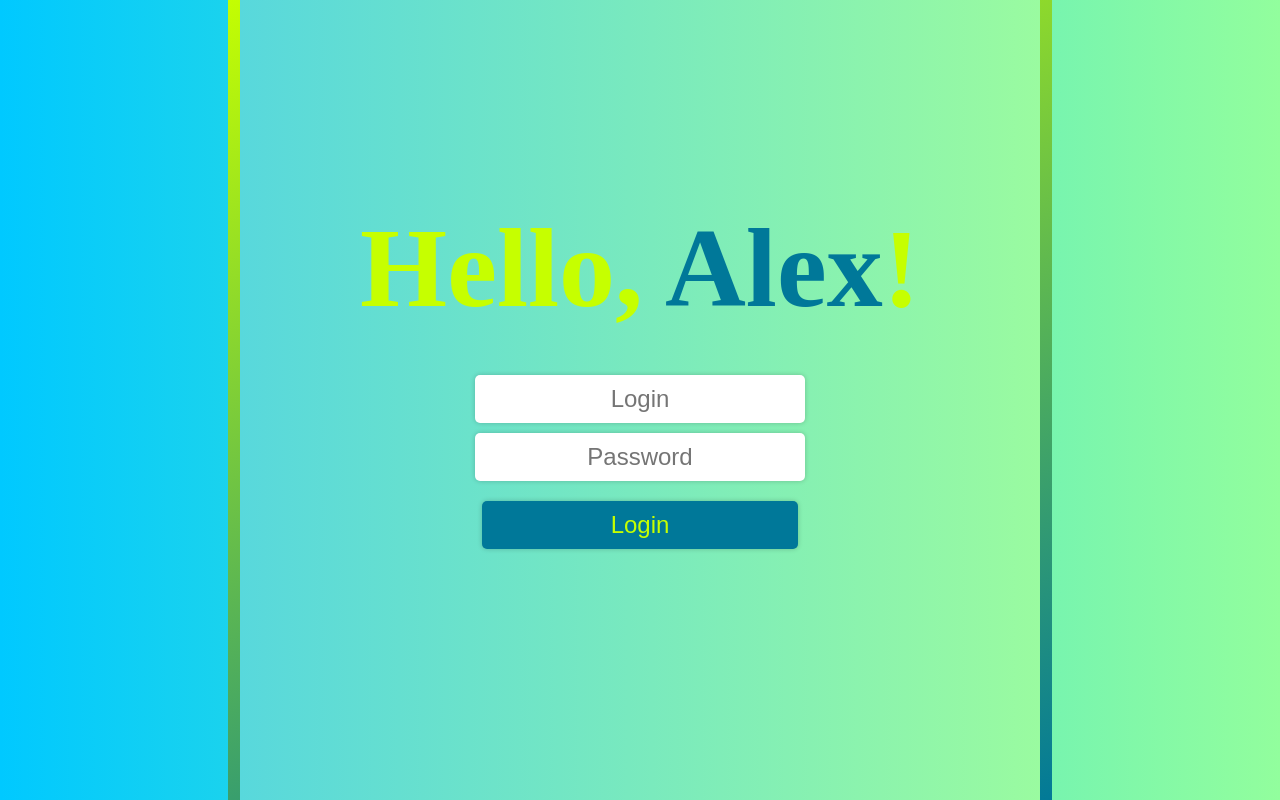
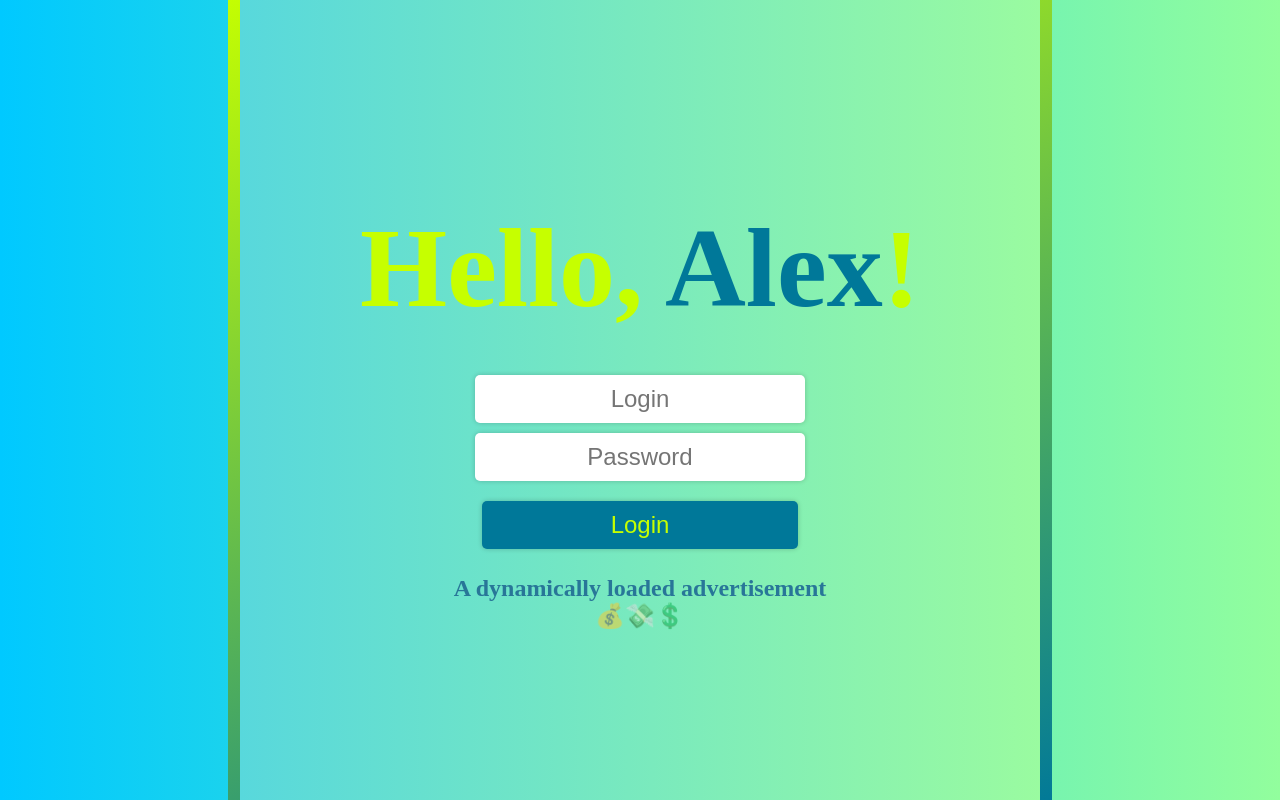
Before and after one commit to AlexMelw/learn-webpack, a React app: page / in a window 1280 px wide. Shown: the top 800 px of the page. Built offline with nearby package versions, Linux system fonts and the light colour scheme.

Commit message:
Add dynamic module loading

```diff
--- a/src/components/App.jsx
+++ b/src/components/App.jsx
@@ -1,5 +1,7 @@
-import React from 'react';
+import React, { useState } from 'react';
+
 import { useLoginForm } from '../hooks/useLoginForm';
+import { Loading } from './Loading.jsx';
 
 export const App = ({ name }) => {
 
@@ -10,6 +12,13 @@ export const App = ({ name }) => {
         handlePasswordChange,
         handleLoginBtnClick,
     } = useLoginForm();;
+
+    const [Announcement, setAnnouncement] = useState(null);
+
+    setTimeout(() => {
+        import("./DynamicAnnouncement")
+            .then(({ DynamicAnnouncement }) => setAnnouncement(() => DynamicAnnouncement));
+    }, 3000);
 
     return (
         <div style={{
@@ -95,6 +104,9 @@ export const App = ({ name }) => {
                         Login
                     </button>
                 </div >
+
+                {Announcement && <Announcement /> || <Loading />}
+
             </div>
 
         </div>
--- /dev/null
+++ b/src/components/DynamicAnnouncement.jsx
@@ -0,0 +1,26 @@
+import React from 'react';
+
+export const DynamicAnnouncement = () => {
+
+    return (
+        <div style={{
+            textAlign: 'center',
+            fontSize: '1.5rem',
+            color: '#287698',
+            fontWeight: 'bold',
+        }}>
+            <p style={{
+                margin: 0,
+                marginTop: '1.625rem',
+            }}>
+                A dynamically loaded advertisement
+            </p>
+            <p style={ {
+                opacity: 0.5,
+                margin: 0,
+            }}>
+                💰💸💲
+            </p>
+        </div>
+    )
+};
--- /dev/null
+++ b/src/components/Loading.jsx
@@ -0,0 +1,43 @@
+import React, { useState, useEffect } from 'react';
+import "../styles.scss";
+
+export const Loading = () => {
+    const [loadingText, setLoadingText] = useState("Loading");
+
+
+    useEffect(() => {
+
+        let timeoutId = null;
+
+        const setTimer = () => {
+            timeoutId = setTimeout(() => {
+                setLoadingText(prev => {
+                    const loadingText = 'Loading...';
+
+                    if (prev === loadingText) {
+                        return '';
+                    }
+
+                    return prev + loadingText.charAt(prev.length);
+                });
+
+                setTimer();
+            }, 100);
+        };
+
+        setTimer();
+
+        return () => clearTimeout(timeoutId); // Clean up on component unmount
+    }, []);
+
+    return (
+        <p style={{
+            textAlign: "center",
+            fontSize: "1.5rem",
+            color: "#287698",
+            fontWeight: "bold",
+        }}>
+            {loadingText}
+        </p>
+    );
+};
```
